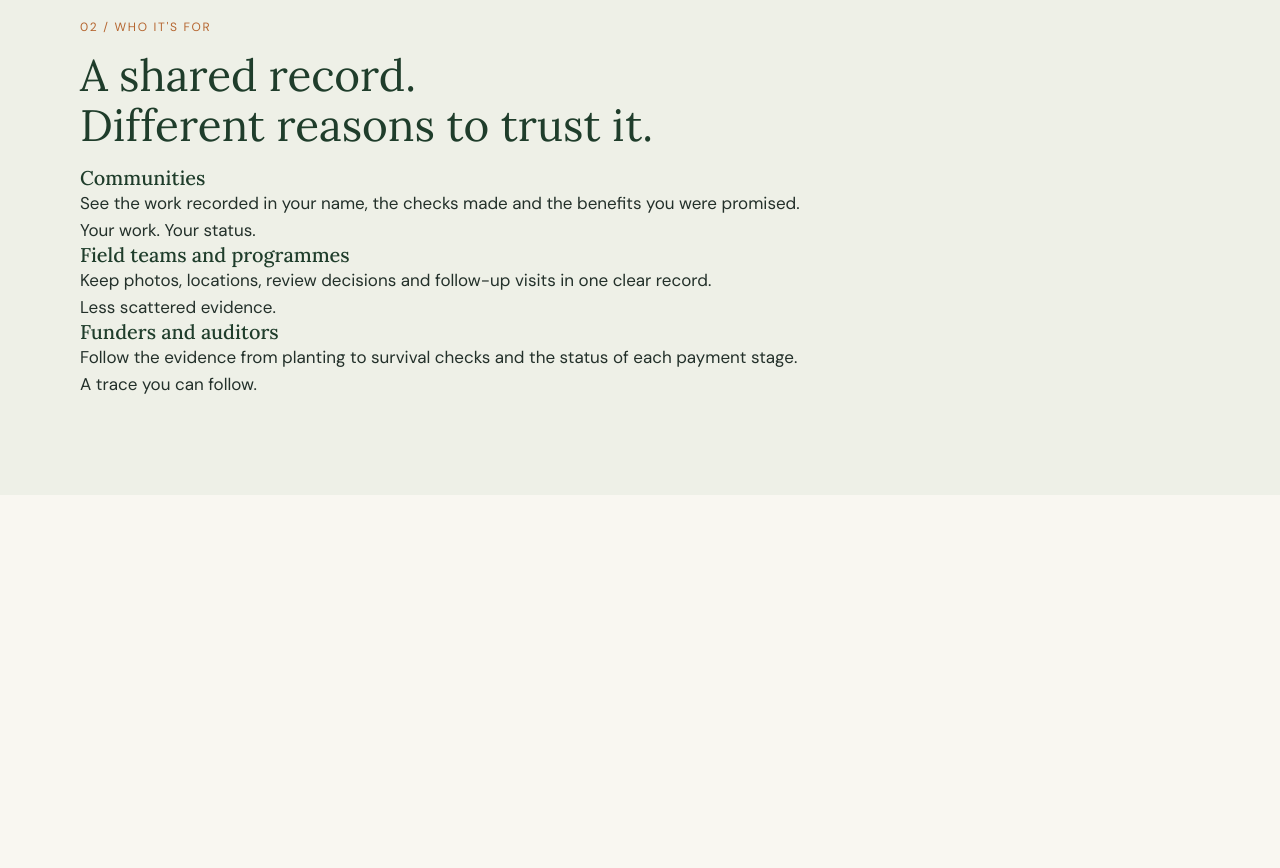
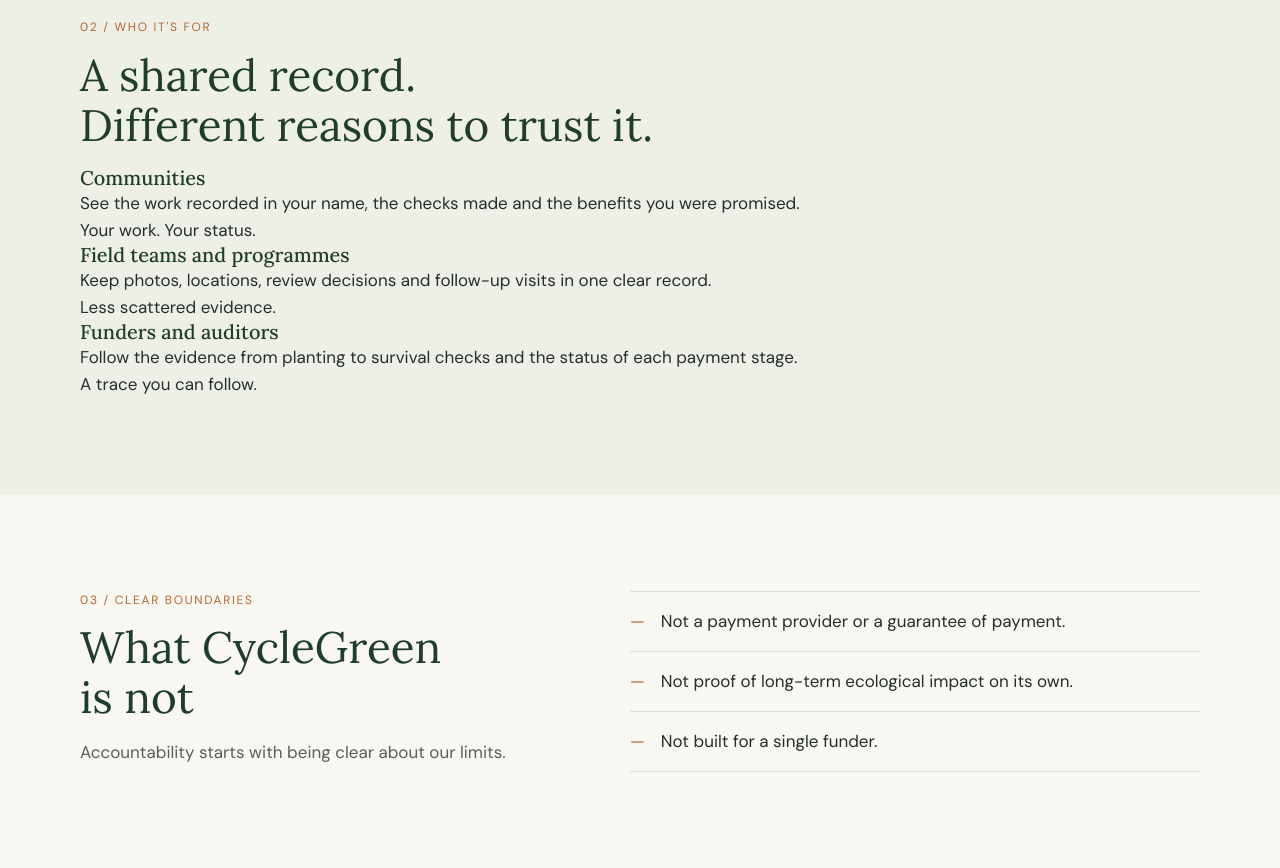
Before and after one commit to CycleGreen/cyclegreen-site, a website built with Vite: page index.html in a window 1280 px wide. Shown: the part 1677-2545 px from the top of the page. Before the commit the page ends 2172 px from the top, so only its background shows below. Built offline with nearby package versions, Linux system fonts and the light colour scheme.

Commit message:
Add clear boundaries section

```diff
--- a/index.html
+++ b/index.html
@@ -128,6 +128,21 @@
           </div>
         </div>
       </section>
+            <section class="section" id="limits">
+        <div class="container limits">
+          <div class="limits-intro">
+            <p class="eyebrow">03 / Clear boundaries</p>
+            <h2 class="section-title">What CycleGreen<br />is not</h2>
+            <p class="section-lead">Accountability starts with being clear about our limits.</p>
+          </div>
+
+          <ul class="limits-list">
+            <li>Not a payment provider or a guarantee of payment.</li>
+            <li>Not proof of long-term ecological impact on its own.</li>
+            <li>Not built for a single funder.</li>
+          </ul>
+        </div>
+      </section>
       <!-- Next sections go here: How it works, Who it's for, What CycleGreen is not, Where we are, Pilot -->
     </main>
 
--- a/src/style.css
+++ b/src/style.css
@@ -225,3 +225,28 @@ a {
   line-height: 1.3;
   color: var(--forest);
 }
+/* ===== What CycleGreen is not ===== */
+.limits {
+  display: flex;
+  flex-wrap: wrap;
+  align-items: flex-start;
+  gap: 48px 80px;
+}
+.limits-intro { flex: 1 1 320px; }
+.limits-list {
+  flex: 1 1 420px;
+  margin: 0;
+  padding: 0;
+  list-style: none;
+  border-top: 1px solid var(--line);
+}
+.limits-list li {
+  display: flex;
+  gap: 16px;
+  padding-block: 16px;
+  border-bottom: 1px solid var(--line);
+}
+.limits-list li::before {
+  content: "—";
+  color: var(--ochre);
+}
```
